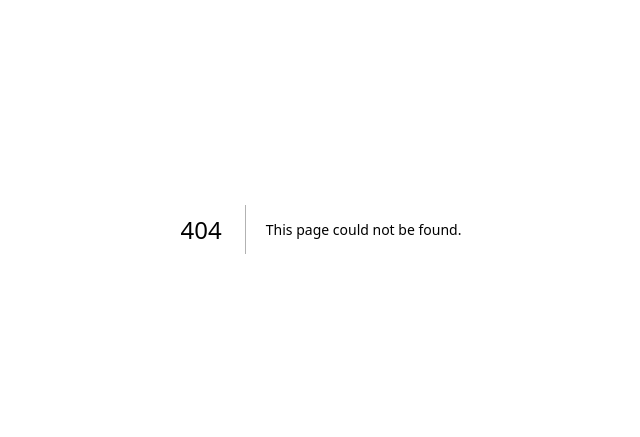
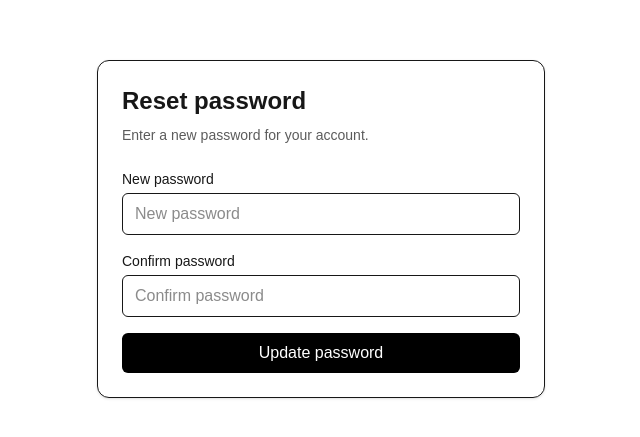
Before and after one commit to Rhsjp1/rhs-property-intel, a Next.js app: page /dashboard/reset-password in a window 1280 px wide. Before the commit this address had no page. Shown: the part 171-608 px from the top of the page, without its empty margins (319-959 px from the left). Built offline with nearby package versions, Linux system fonts and the light colour scheme; no server answers.

Commit message:
Add Supabase password reset callback and reset page

```diff
--- /dev/null
+++ b/app/auth/callback/route.ts
@@ -0,0 +1,14 @@
+import { NextRequest, NextResponse } from 'next/server'
+import { createClient } from '@/utils/supabase/server'
+
+export async function GET(request: NextRequest) {
+  const requestUrl = new URL(request.url)
+  const code = requestUrl.searchParams.get('code')
+
+  if (code) {
+    const supabase = await createClient()
+    await supabase.auth.exchangeCodeForSession(code)
+  }
+
+  return NextResponse.redirect(new URL('/dashboard/reset-password', request.url))
+}
--- /dev/null
+++ b/app/dashboard/reset-password/page.tsx
@@ -0,0 +1,97 @@
+'use client'
+
+import { useState } from 'react'
+import { useRouter } from 'next/navigation'
+import { createClient } from '@/utils/supabase/client'
+
+export default function ResetPasswordPage() {
+  const router = useRouter()
+  const supabase = createClient()
+
+  const [password, setPassword] = useState('')
+  const [confirmPassword, setConfirmPassword] = useState('')
+  const [message, setMessage] = useState('')
+  const [error, setError] = useState('')
+  const [loading, setLoading] = useState(false)
+
+  async function handleSubmit(e: React.FormEvent<HTMLFormElement>) {
+    e.preventDefault()
+    setMessage('')
+    setError('')
+
+    if (!password || !confirmPassword) {
+      setError('Enter your new password in both boxes.')
+      return
+    }
+
+    if (password !== confirmPassword) {
+      setError('Passwords do not match.')
+      return
+    }
+
+    if (password.length < 6) {
+      setError('Password must be at least 6 characters.')
+      return
+    }
+
+    setLoading(true)
+
+    const { error } = await supabase.auth.updateUser({ password })
+
+    if (error) {
+      setError(error.message)
+      setLoading(false)
+      return
+    }
+
+    setMessage('Password updated. You can now use your new password.')
+    setLoading(false)
+    setTimeout(() => router.push('/dashboard'), 1500)
+  }
+
+  return (
+    <main className="min-h-screen flex items-center justify-center p-6">
+      <div className="w-full max-w-md rounded-xl border p-6 shadow-sm">
+        <h1 className="text-2xl font-bold mb-2">Reset password</h1>
+        <p className="text-sm opacity-70 mb-6">
+          Enter a new password for your account.
+        </p>
+
+        <form onSubmit={handleSubmit} className="space-y-4">
+          <div>
+            <label className="block text-sm mb-1">New password</label>
+            <input
+              type="password"
+              value={password}
+              onChange={(e) => setPassword(e.target.value)}
+              className="w-full rounded-md border px-3 py-2"
+              placeholder="New password"
+            />
+          </div>
+
+          <div>
+            <label className="block text-sm mb-1">Confirm password</label>
+            <input
+              type="password"
+              value={confirmPassword}
+              onChange={(e) => setConfirmPassword(e.target.value)}
+              className="w-full rounded-md border px-3 py-2"
+              placeholder="Confirm password"
+            />
+          </div>
+
+          {error ? <p className="text-sm text-red-600">{error}</p> : null}
+          {message ? <p className="text-sm text-green-600">{message}</p> : null}
+
+          <button
+            type="submit"
+            disabled={loading}
+            className="w-full rounded-md bg-black text-white py-2 disabled:opacity-60"
+          >
+            {loading ? 'Updating...' : 'Update password'}
+          </button>
+        </form>
+      </div>
+    </main>
+  )
+}
```
Also changed, not shown: 1 other file (tests, documents, lock files or other folders).
